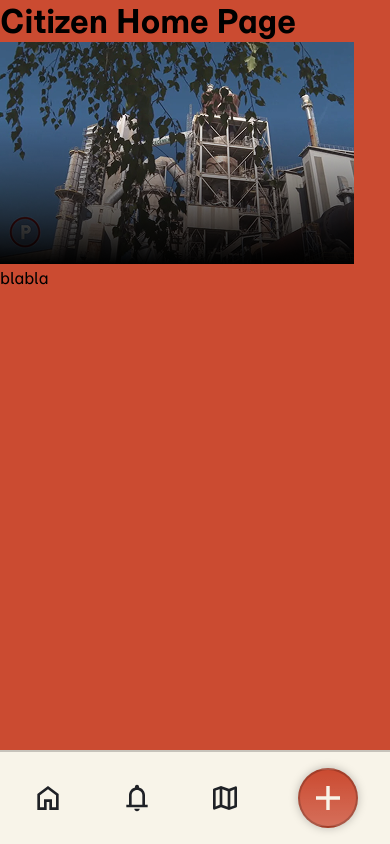
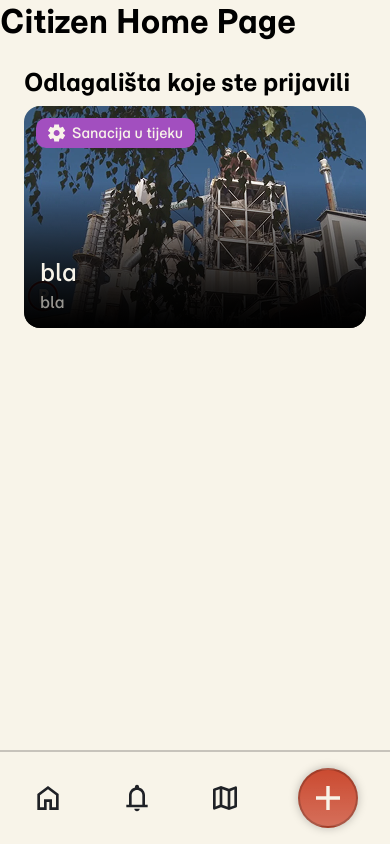
Before and after one commit to lovretomic/garbagebusters, a React (Vite) app in the folder frontend/: page /home in a window 390 px wide. Built offline with nearby package versions, Linux system fonts and the light colour scheme.

Commit message:
added basic styling for mobile design

```diff
--- a/frontend/src/components/ReportCard/ReportCard.module.scss
+++ b/frontend/src/components/ReportCard/ReportCard.module.scss
@@ -0,0 +1,86 @@
+.cardDiv {
+  position: relative;
+  width: 100%;
+  height: 222px;
+  border-radius: 16px;
+  overflow: hidden;
+  background-color: $primary-white;
+  cursor: pointer;
+}
+
+.imageWrap {
+  position: absolute;
+  inset: 0;
+  z-index: 0;
+}
+
+.backgroundImage {
+  display: block;
+  width: 100%;
+  height: 100%;
+  object-fit: cover;
+  object-position: center;
+}
+
+.gradientOverlay {
+  position: absolute;
+  inset: 0;
+  background: linear-gradient(
+    to bottom,
+    rgba(0, 0, 0, 0) 35%,
+    rgba(0, 0, 0, 0.35) 65%,
+    rgba(0, 0, 0, 0.75) 100%
+  );
+}
+
+.statusBadge {
+  position: absolute;
+  top: 12px;
+  left: 12px;
+  z-index: 1;
+
+  display: flex;
+  align-items: center;
+  gap: 6px;
+  padding: 6px 12px;
+
+  border-radius: 10px;
+  background-color: #a24fbf;
+  color: $primary-white;
+  font-size: 14px;
+  font-weight: 500;
+  line-height: 1;
+  white-space: nowrap;
+}
+
+.statusIcon {
+  width: 18px;
+  height: 18px;
+  flex-shrink: 0;
+}
+
+.content {
+  position: absolute;
+  left: 16px;
+  right: 16px;
+  bottom: 16px;
+  z-index: 1;
+
+  display: flex;
+  flex-direction: column;
+  gap: 4px;
+  min-width: 0;
+}
+
+.name {
+  color: $primary-white;
+  font-size: 24px;
+  font-weight: 500;
+  overflow: hidden;
+}
+
+.area {
+  color: rgba($primary-white, 0.6);
+  font-size: 16px;
+  font-weight: 500;
+}
--- a/frontend/src/components/ReportCard/ReportCard.tsx
+++ b/frontend/src/components/ReportCard/ReportCard.tsx
@@ -17,7 +17,7 @@ const ReportCard: React.FC<ReportCardProps> = ({
   name,
   area,
   imageUrl,
-  status = "todo",
+  status = "in_progress",
   className,
   ...handlers
 }) => {
--- /dev/null
+++ b/frontend/src/pages/CitizenHomePage/CitizenHomePage.module.scss
@@ -0,0 +1,10 @@
+.reportCardDiv{
+	display: flex;
+	gap: 8px;
+	flex-direction: column;
+	padding: 24px;
+}
+
+body{
+	background-color: $primary-white;
+}
--- a/frontend/src/pages/CitizenHomePage/CitizenHomePage.tsx
+++ b/frontend/src/pages/CitizenHomePage/CitizenHomePage.tsx
@@ -1,10 +1,14 @@
 import ReportCard from "../../components/ReportCard";
+import c from "./CitizenHomePage.module.scss";
 
 const CitizenHomePage = () => {
   return (
     <>
       <h1>Citizen Home Page</h1>
-      <ReportCard name="bla" area="bla" />
+      <div className={c.reportCardDiv}>
+        <h2 className={c.title}>Odlagališta koje ste prijavili</h2>
+        <ReportCard name="bla" area="bla" />
+      </div>
     </>
   );
 };
```
